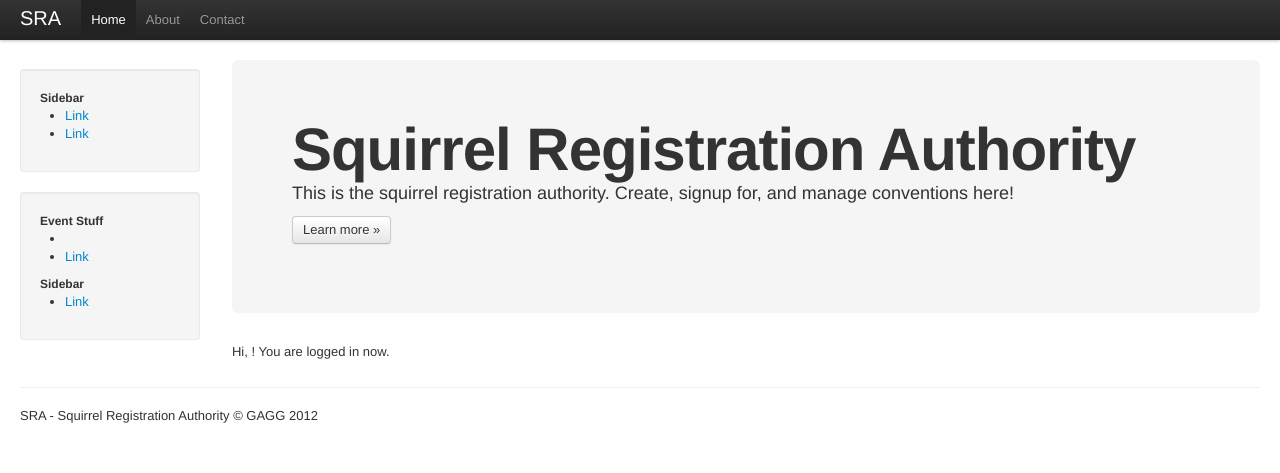
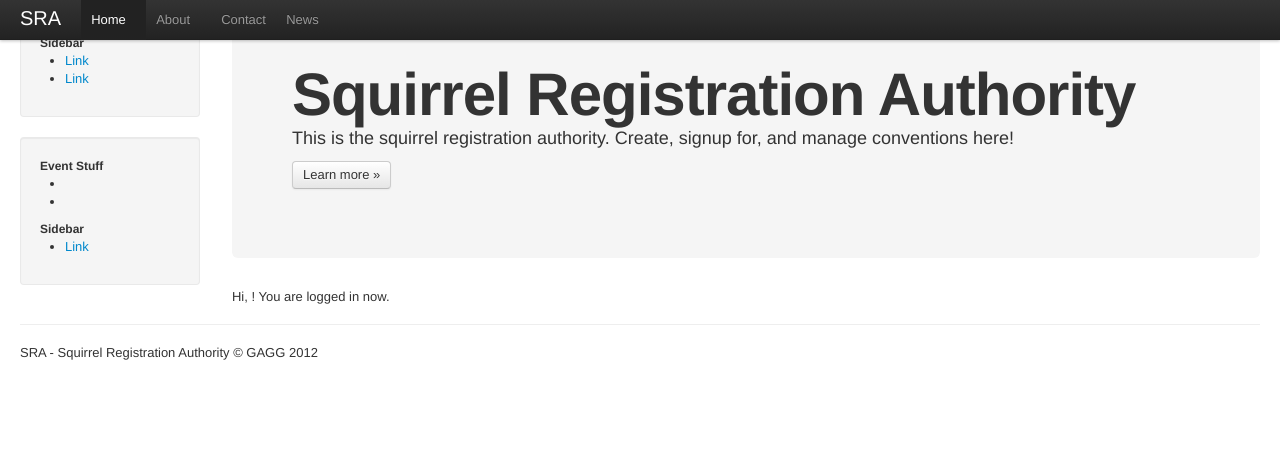
Before and after one commit to splummer/SRA, a PHP site: template application/views/welcome.php in a window 1280 px wide. Shown: the top 473 px of the page. Run offline with PHP 8.4, Linux system fonts and the light colour scheme; the template is opened without the code that fills it, so the values that code supplies are empty.

Commit message:
Header: Some extra simple styling to shrink the header.

```diff
--- a/application/views/includes/header.php
+++ b/application/views/includes/header.php
@@ -17,12 +17,26 @@
     <link href="<?php echo asset_url();?>css/bootstrap-responsive.css" rel="stylesheet">
     <style type="text/css">
       body {
-        padding-top: 60px;
+        padding-top: 5px;
         padding-bottom: 40px;
       }
       .sidebar-nav {
         padding: 9px 0;
       }
+
+      /* Dev styles just to make the header usable while starting out */
+      .span2{
+      	float:right;
+      	width:10em;
+      	height:10em;
+      	margin-left:2em;
+      }
+      .nav-collapse li{
+      	display:inline-block;
+      	min-width:5em;
+      }
+
+
     </style>
 
     <!-- Le fav and touch icons -->
@@ -35,7 +49,7 @@
 <!-- id=<?php echo $this->router->fetch_class() . '-' . $this->router->fetch_method(); ?>" class="<?php echo $this->router->fetch_class(); ?>-controller <?php echo $this->router->fetch_method(); ?>-method -->
   <body>
 
-    <div class="navbar navbar-fixed-top">
+    <div class="navbar navbar-fixed-top" role='navigation'>
       <div class="navbar-inner">
         <div class="container-fluid">
           <a class="btn btn-navbar" data-toggle="collapse" data-target=".nav-collapse">
@@ -49,6 +63,7 @@
               <li class="active"><a href="#">Home</a></li>
               <li><a href="#about">About</a></li>
               <li><a href="#contact">Contact</a></li>
+              <li><a href="#news">News</a></li>
             </ul>
             <p class="navbar-text pull-right">
             <?php echo ( $this->tank_auth->is_logged_in() ) ? 'Logged in as ' . anchor('user_profile', $this->session->userdata('username')) . ' | ' . anchor('/auth/logout/', 'Logout') : anchor('auth/login', 'Login') ; ?>
@@ -61,7 +76,7 @@
     <div class="container-fluid">
       <div class="row-fluid">
         <div class="span2">
-          <div class="sidebar-nav">
+          <div class="sidebar-nav" role="navigation">
             <div class="well">
               <h5>Sidebar</h5>
               <ul>
@@ -73,7 +88,7 @@
               <h5>Event Stuff</h5>
               <ul>
                 <li><?php echo anchor('event/create', 'Create Event'); ?></li>
-                <li><a href="#">Link</a></li>
+                <li><?php echo anchor('event/list', 'Event List'); ?></li>
               </ul>
               <h5>Sidebar</h5>
               <ul>
```
